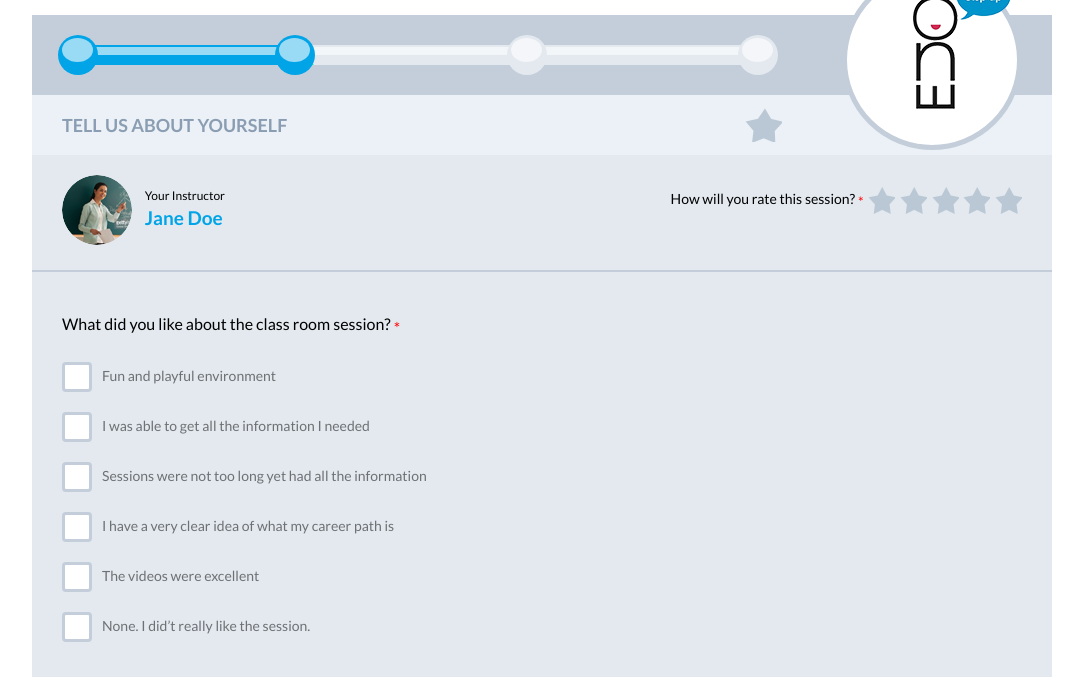
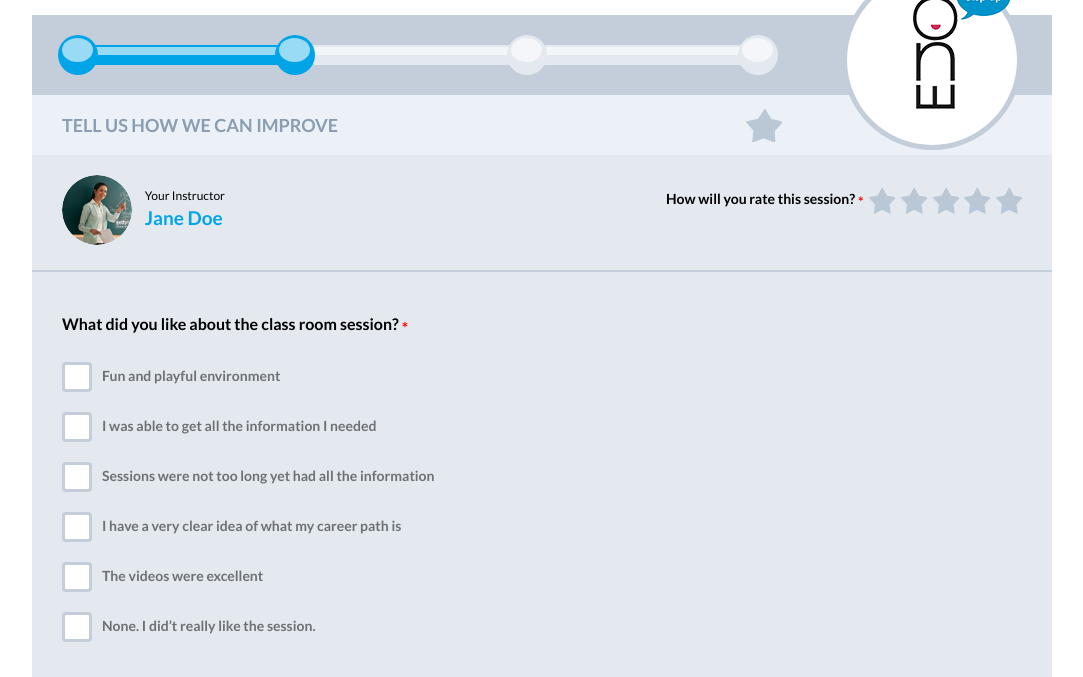
Before and after one commit to rajkaushik05/osu-update, a plain HTML site: page feedback-1.html in a window 1280 px wide. Shown: the part 45-722 px from the top of the page, without its empty margins (98-1181 px from the left). Drawn offline with Linux system fonts and the light colour scheme.

Commit message:
update style

```diff
--- a/css/style.css
+++ b/css/style.css
@@ -442,6 +442,7 @@ p.error {
     display: block;
     font-size: 16px;
     margin-bottom: 5px;
+    font-weight: 700;
 }
 
 .fields .field {
@@ -717,6 +718,7 @@ p.error {
 .label-text {
   font-size: 16px;
   margin-bottom: 28px;
+  font-weight: 700;
 }
 
 #thirdStepRegistration .video-wrap {
@@ -831,6 +833,7 @@ label .edit {
 .star-rating-wrap .text {
   font-size: 14px;
   display: inline-block;
+  font-weight: 700;
 }
 
 .star-rating-radio {
--- a/feedback-1.html
+++ b/feedback-1.html
@@ -46,7 +46,7 @@
           </div>
           <div class="star-progress">
             <div class="col-9 row">
-              <h2>Tell us about yourself</h2>
+              <h2>Tell us how we can improve</h2>
               <span class="star-img" id="secondStepStarReg"><span class="update" style="width:0%"></span></span>
             </div>
           </div>
```
